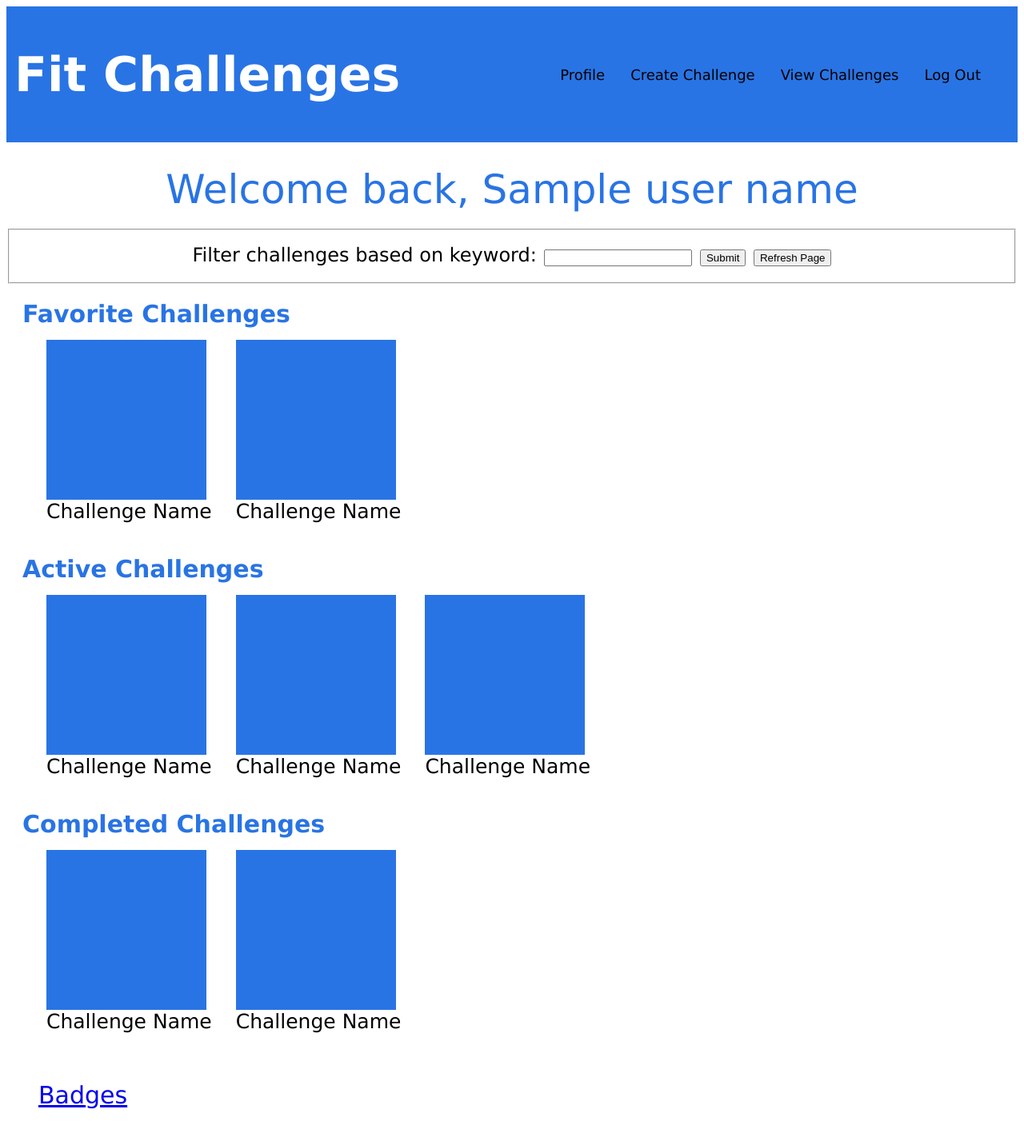
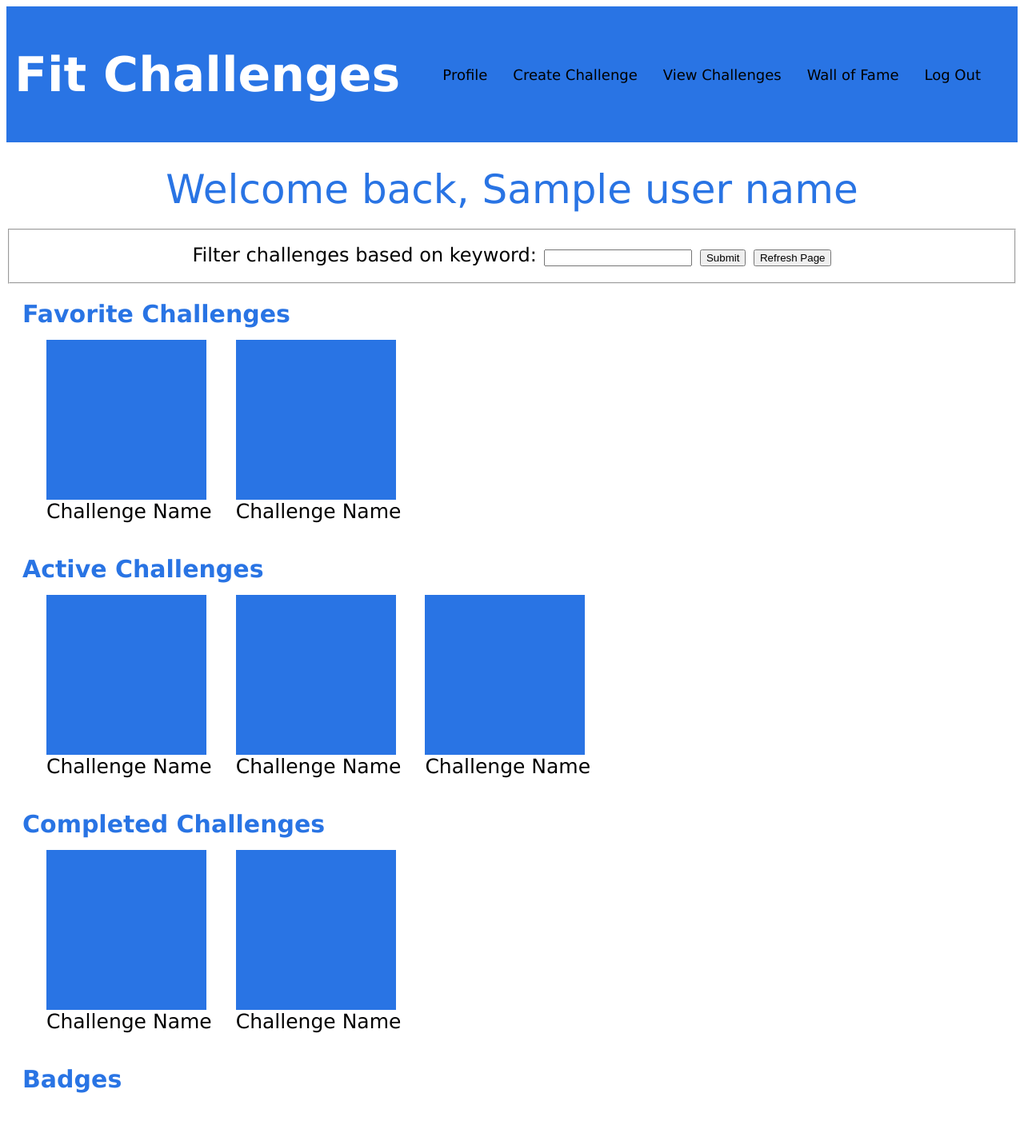
Before and after one commit to crystalelie/Crowd-Sourced-Fitness-Challenge-App, a Flask app: template templates/userhome.html in a window 1280 px wide; the page is wider, and only the part inside the window is pictured. Shown: that part at 80% size. After the commit the page ends 1367 px from the top of that part, so only its background shows below. Run offline with Flask 2, Linux system fonts and the light colour scheme; the template is opened without the code that fills it: most values are stand-ins (such as "Sample title", 1, 10 or a date in 2020).

Commit message:
updated html to include wall of fame in nav bar

```diff
--- a/templates/badges.html
+++ b/templates/badges.html
@@ -16,6 +16,9 @@
       <div class="menu">
         <div class="navItem">
           <a href="/" class="active">Log Out</a>
+        </div>
+        <div class="navItem">
+          <a href="/badges/{{uid}}" class="active">Wall of Fame</a>
         </div>
         <div class="navItem">
           <a href="/challenges/{{uid}}" class="active">View Challenges</a>
--- a/templates/create.html
+++ b/templates/create.html
@@ -17,6 +17,9 @@
         <div class="menu">
           <div class="navItem">
             <a href="/" class="active">Log Out</a>
+          </div>
+          <div class="navItem">
+            <a href="/badges/{{user_name["id"]}}" class="active">Wall of Fame</a>
           </div>
           <div class="navItem">
             <a href="/challenges/{{ user_name["id"] }}" class="active">View Challenges</a>
--- a/templates/edit.html
+++ b/templates/edit.html
@@ -17,6 +17,9 @@
         <div class="menu">
           <div class="navItem">
             <a href="/" class="active">Log Out</a>
+          </div>
+          <div class="navItem">
+            <a href="/badges/{{user_name["id"]}}" class="active">Wall of Fame</a>
           </div>
           <div class="navItem">
             <a href="challenges/{{ user_name["id"] }}" class="active">View Challenges</a>
--- a/templates/participate.html
+++ b/templates/participate.html
@@ -18,6 +18,9 @@
         <div class="menu">
           <div class="navItem">
             <a href="/" class="active">Log Out</a>
+          </div>
+          <div class="navItem">
+            <a href="/badges/{{content["id"]}}" class="active">Wall of Fame</a>
           </div>
           <div class="navItem">
             <a href="/challenges/{{content["id"]}}" class="active">View Challenges</a>
--- a/templates/userhome.html
+++ b/templates/userhome.html
@@ -19,12 +19,14 @@
             <a href="/" class="active">Log Out</a>
           </div>
           <div class="navItem">
+            <a href="/badges/{{user_name["id"]}}" class="active">Wall of Fame</a>
+          </div>
+          <div class="navItem">
             <a href="/challenges/{{user_name["id"]}}" class="active">View Challenges</a>
           </div>
           <div class="navItem">
             <a href="/home/{{user_name["id"]}}/challenge" class="active">Create Challenge</a>
           </div>
-{#            Change the following href so that it is /home/{{ user_name["id"] }}#}
           <div class="navItem">
             <a href="/home/{{ user_name["id"] }}" class="active">Profile</a>
           </div>
@@ -112,8 +114,8 @@
         <br>
 
         <div class="item">
-          <a class="badges-title"href="/badges/{{user_name["id"]}}">Badges</a>
-
+          <b>Badges</b>
+        </br>
           {% if challenges_completed <= 0:%}
           <p>You haven't earned any badges yet!</p>
         {%endif%}
```
